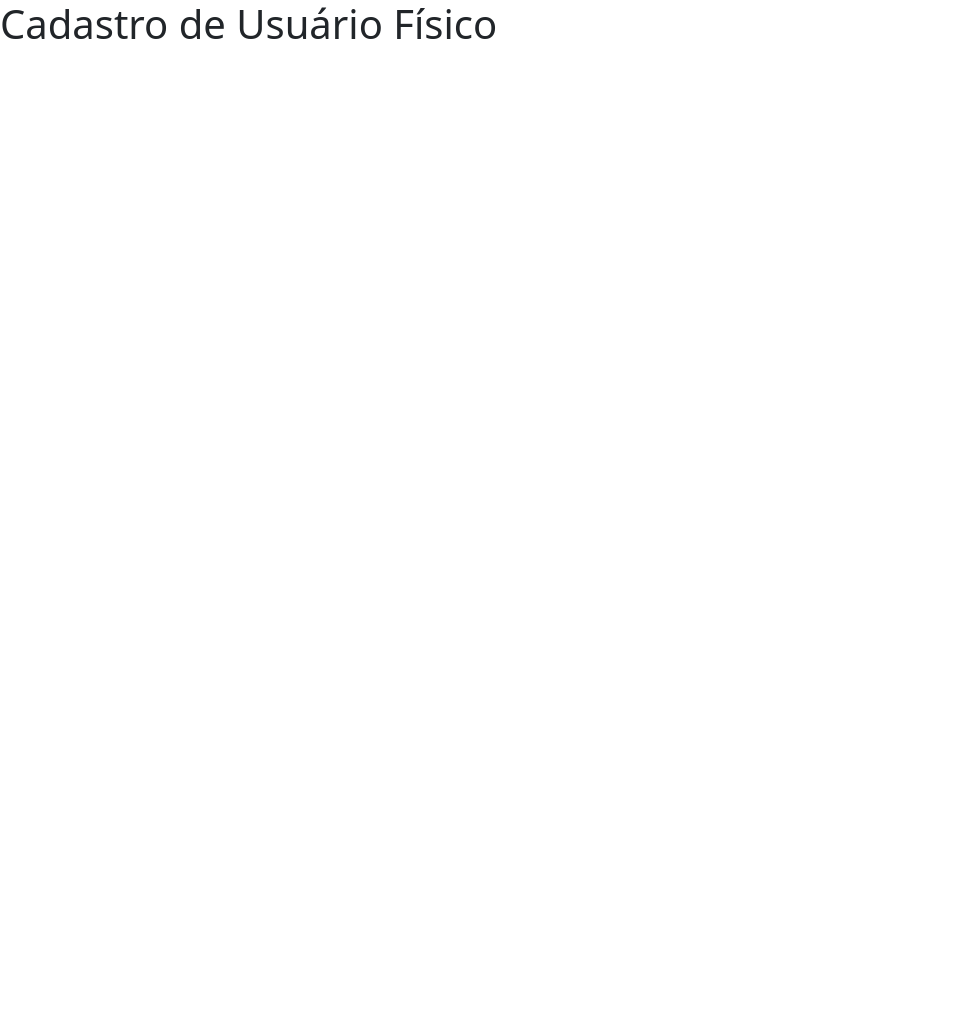
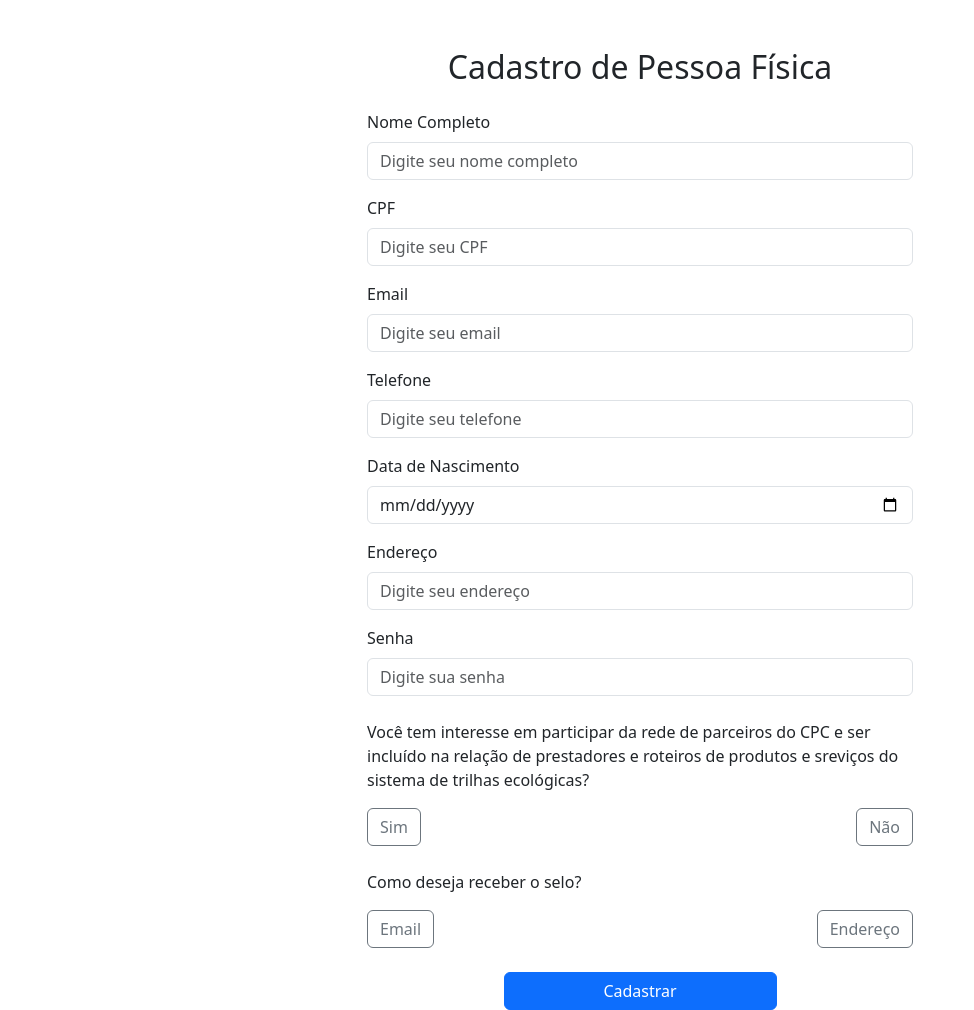
Before and after one commit to acf-erick/APP-CPC, a Django app: template home_view/templates/home_view/pfSignUp.html in a window 1280 px wide. Shown: the whole page, without its empty margins (0-974 px from the left). Before the commit the page ends 39 px from the top, so only its background shows below. Run offline with Django 5.2, Linux system fonts and the light colour scheme; the template is opened without the code that fills it, so the values that code supplies are empty.

Commit message:
Update pfSignUp.html
Atualização do template pfSignUp.

```diff
--- a/home_view/templates/home_view/pfSignUp.html
+++ b/home_view/templates/home_view/pfSignUp.html
@@ -1,4 +1,68 @@
-{% extends "base.html" %}
-{% block content %}
-<h1>Cadastro de Usuário Físico</h1>
-{% endblock content %}
+<!doctype html>
+<html lang="pt-br">
+  <head>
+    <meta charset="utf-8">
+    <meta name="viewport" content="width=device-width, initial-scale=1">
+    <title>Cadastro de Pessoa Física</title>
+    <link href="https://cdn.jsdelivr.net/npm/bootstrap@5.3.3/dist/css/bootstrap.min.css" rel="stylesheet" integrity="sha384-QWTKZyjpPEjISv5WaRU9OFeRpok6YctnYmDr5pNlyT2bRjXh0JMhjY6hW+ALEwIH" crossorigin="anonymous">
+  </head>
+  <body>
+    <main class="container mt-5">
+        <div class="row justify-content-center">
+            <div class="col-md-6">
+                <h2 class="text-center mb-4">Cadastro de Pessoa Física</h2>
+                <form>
+                    <div class="mb-3">
+                        <label for="nome" class="form-label">Nome Completo</label>
+                        <input type="text" class="form-control" id="nome" placeholder="Digite seu nome completo" required>
+                    </div>
+                    <div class="mb-3">
+                        <label for="cpf" class="form-label">CPF</label>
+                        <input type="text" class="form-control" id="cpf" placeholder="Digite seu CPF" required>
+                    </div>
+                    <div class="mb-3">
+                        <label for="email" class="form-label">Email</label>
+                        <input type="email" class="form-control" id="email" placeholder="Digite seu email" required>
+                    </div>
+                    <div class="mb-3">
+                        <label for="telefone" class="form-label">Telefone</label>
+                        <input type="text" class="form-control" id="telefone" placeholder="Digite seu telefone" required>
+                    </div>
+                    <div class="mb-3">
+                        <label for="data-nascimento" class="form-label">Data de Nascimento</label>
+                        <input type="date" class="form-control" id="data-nascimento" required>
+                    </div>
+                    <div class="mb-3">
+                        <label for="endereco" class="form-label">Endereço</label>
+                        <input type="text" class="form-control" id="endereco" placeholder="Digite seu endereço" required>
+                    </div>
+                    <div class="mb-3">
+                        <label for="senha" class="form-label">Senha</label>
+                        <input type="password" class="form-control" id="senha" placeholder="Digite sua senha" required>
+                    </div>
+                    <div class="mt-4">
+                        <p>Você tem interesse em participar da rede de parceiros do CPC e ser incluído na
+                             relação de prestadores e roteiros de produtos e sreviços do sistema de trilhas ecológicas?</p>
+                        <div class="d-flex justify-content-between">
+                            <button type="button" class="btn btn-outline-secondary">Sim</button>
+                            <button type="button" class="btn btn-outline-secondary">Não</button>
+
+                        </div>
+                    </div>
+                    <div class="mt-4">
+                        <p>Como deseja receber o selo?</p>
+                        <div class="d-flex justify-content-between">
+                            <button type="button" class="btn btn-outline-secondary">Email</button>
+                            <button type="button" class="btn btn-outline-secondary">Endereço</button>
+                        </div>
+                    </div>
+                    <div class="mt-4 text-center">
+                        <button type="submit" class="btn btn-primary w-50">Cadastrar</button>
+                    </div>
+                </form>
+            </div>
+        </div>
+    </main>
+    <script src="https://cdn.jsdelivr.net/npm/bootstrap@5.3.3/dist/js/bootstrap.bundle.min.js" integrity="sha384-YvpcrYf0tY3lHB60NNkmXc5s9fDVZLESaAA55NDzOxhy9GkcIdslK1eN7N6jIeHz" crossorigin="anonymous"></script>
+  </body>
+</html>
```
